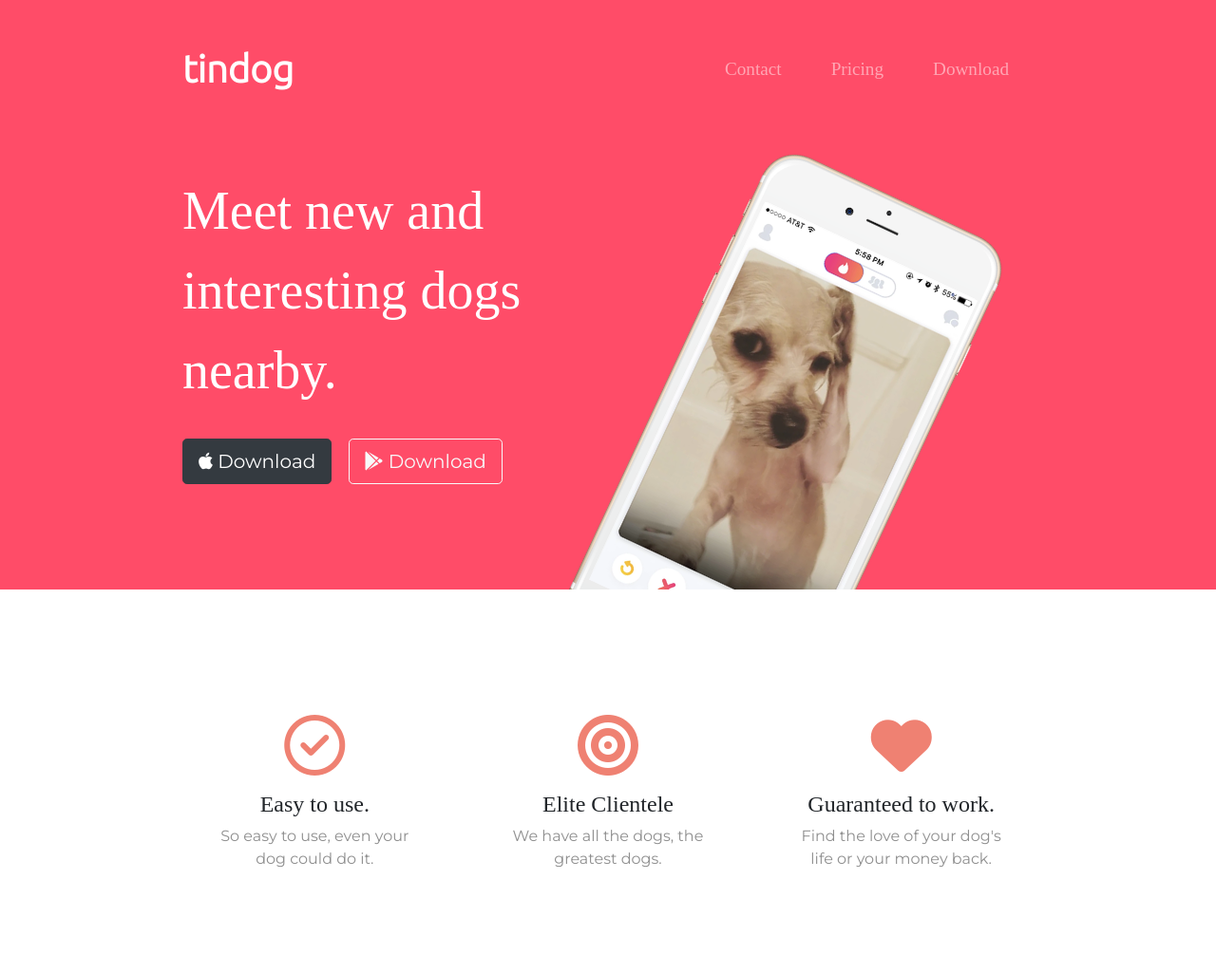
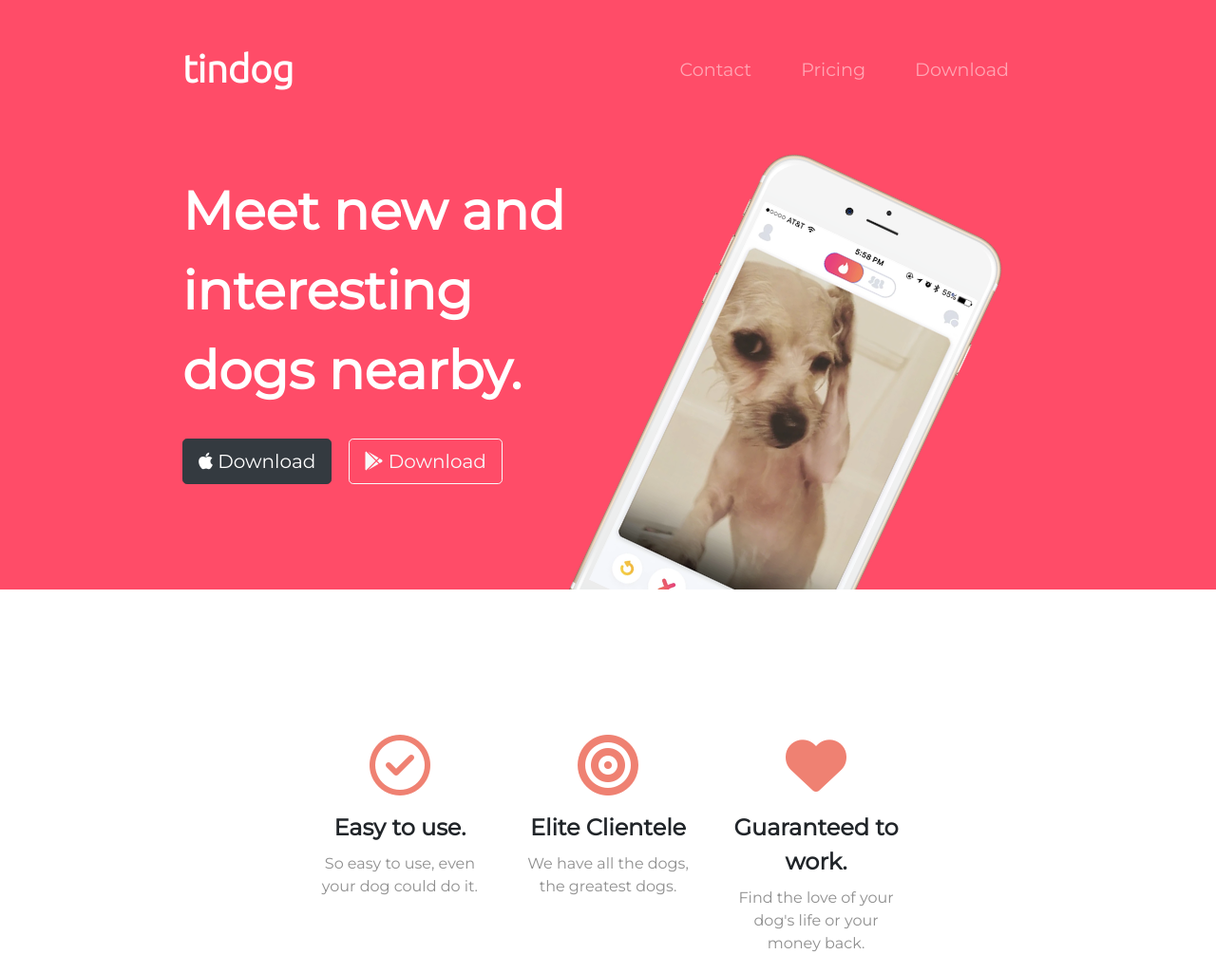
Before and after one commit to willw233/Tindog, a plain HTML site: page index.html in a window 1280 px wide. Shown: the top 1025 px of the page at 95% size. Drawn offline with nearby package versions, Linux system fonts and the light colour scheme.

Commit message:
Add files via upload

```diff
--- a/css/styles.css
+++ b/css/styles.css
@@ -1,21 +1,22 @@
-
 body {
   font-family: "Montserrat";
   text-align: center;
 }
 
 h1, h2, h3, h4, h5, h6 {
-  font-family: "Montserrat-Bold";
+  font-family: "Montserrat";
+  font-weight: bold;
+  font-size: 3rem;
+  line-height: 1.5;
 }
 
 p {
   color: #8f8f8f;
 }
 
-/* Headings */
-
 .big-heading {
-  font-family: "Montserrat-Black";
+  font-family: "Montserrat";
+  font-weight: bold;
   font-size: 3.5rem;
   line-height: 1.5;
 }
@@ -23,12 +24,6 @@ p {
 .section-heading {
   font-size: 3rem;
   line-height: 1.5;
-}
-
-/* Containers */
-
-.container-fluid{
-  padding: 7% 15%;
 }
 
 /* Sections */
@@ -39,7 +34,15 @@ p {
 }
 
 .white-section {
-  background-color: #fff;
+  background-color: white;
+}
+
+
+/* Title Section */
+
+#title .container-fluid {
+  padding: 3% 15% 7%;
+  text-align: left;
 }
 
 /* Navigation Bar */
@@ -54,35 +57,26 @@ p {
   font-weight: bold;
 }
 
+.container-fluid {
+  padding: 7% 15%;
+}
+
 .nav-item {
-  padding: 0 18px;
+  padding: 0px 18px;
 }
 
 .nav-link {
   font-size: 1.2rem;
-  font-family: "Montserrat-Light";
+  font-family: "Montserrat";
+  font-weight: 300;
 }
 
-/* Buttons */
-
+/* Download Buttons */
 .download-button {
   margin: 5% 3% 5% 0;
 }
 
-/* Title Section */
-
-#title {
-  background-color: #ff4c68;
-  color: #fff;
-  text-align: left;
-}
-
-#title .container-fluid {
-  padding: 3% 15% 7%;
-}
-
 /* Title Image */
-
 .title-image {
   width: 60%;
   transform: rotate(25deg);
@@ -93,6 +87,8 @@ p {
 /* Features Section */
 
 #features {
+  padding: 7% 15%;
+
   position: relative;
 }
 
@@ -101,7 +97,7 @@ p {
 }
 
 .feature-box {
-  padding: 4.5%;
+  text-align: center;
 }
 
 .icon {
@@ -113,10 +109,11 @@ p {
   color: #ff4c68;
 }
 
-/* Testimonial Section */
+/* Testimonials Section */
 
 #testimonials {
   background-color: #ef8172;
+  color: white;
 }
 
 .testimonial-text {
@@ -130,10 +127,11 @@ p {
   margin: 20px;
 }
 
+/* Press Section */
 
 #press {
+  padding-bottom: 3%;
   background-color: #ef8172;
-  padding-bottom: 3%;
 }
 
 .press-logo {
@@ -141,7 +139,7 @@ p {
   margin: 20px 20px 50px;
 }
 
-/* Pricing Section */
+/* Pricing section */
 
 #pricing {
   padding: 100px;
@@ -159,13 +157,6 @@ p {
 /* CTA Section */
 
 
-/* Footer Section */
-
-
-.social-icon {
-  margin: 20px 10px;
-}
-
 @media (max-width: 1028px) {
 
   #title {
@@ -174,6 +165,13 @@ p {
 
   .title-image {
     position: static;
-    transform: rotate(0);
+    transform: rotate(0deg);
   }
+
 }
+
+/* Footer Section */
+
+.social-icon {
+  margin: 20px 10px;
+}
```
